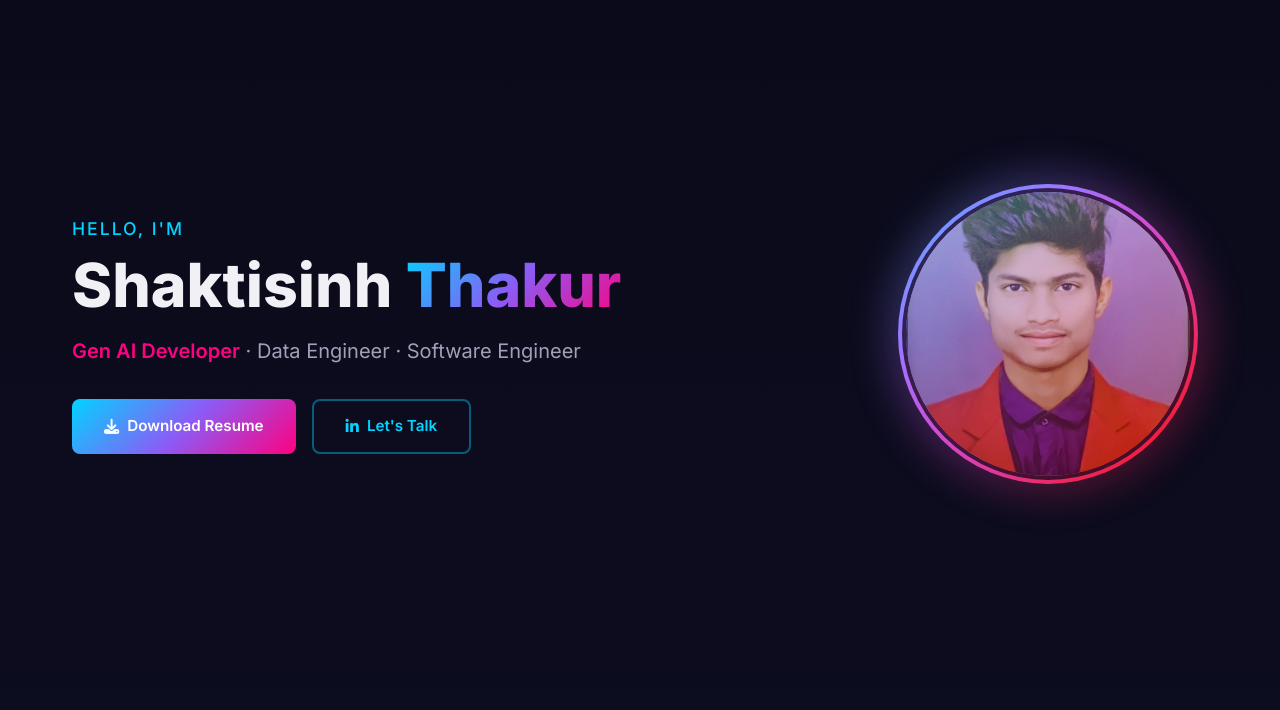
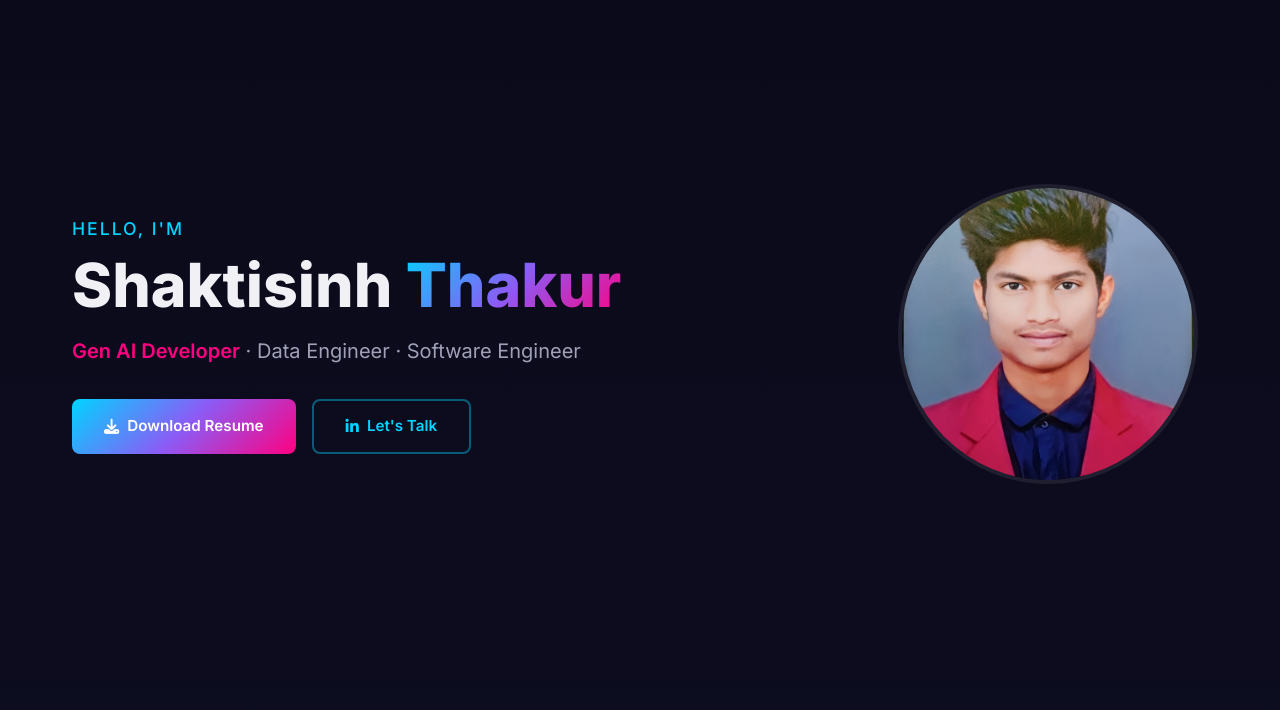
Before and after one commit to shaktisinhthakur/portfolio-website, a Django app: page / in a window 1280 px wide. Shown: the part 74-784 px from the top of the page. Run offline with Django 5.2, Linux system fonts and the light colour scheme.

Commit message:
Removed color effect from hero profile picture

```diff
--- a/static/css/style.css
+++ b/static/css/style.css
@@ -108,20 +108,11 @@ section { padding:6rem 2rem 4rem; max-width:1200px; margin:0 auto; }
 .hero-image { flex:0 0 320px; display:flex; justify-content:center; align-items:center; }
 .hero-image-wrapper {
   width:300px; height:300px; border-radius:50%; position:relative;
-  background:var(--gradient-accent); padding:4px;
-  animation: rotate-border 6s linear infinite;
-}
-.hero-image-wrapper::before {
-  content:''; position:absolute; inset:-8px; border-radius:50%;
-  background:var(--gradient-accent); opacity:0.3; filter:blur(20px);
-  animation: pulse-glow 3s ease-in-out infinite;
 }
 .hero-image-wrapper img {
   width:100%; height:100%; object-fit:cover; border-radius:50%;
-  border:4px solid var(--bg-primary);
+  border:4px solid var(--glass-border);
 }
-@keyframes rotate-border { to { filter:hue-rotate(360deg); } }
-@keyframes pulse-glow { 0%,100% { opacity:0.2; transform:scale(1); } 50% { opacity:0.5; transform:scale(1.05); } }
 
 /* ===== Buttons ===== */
 .btn-primary {
```
